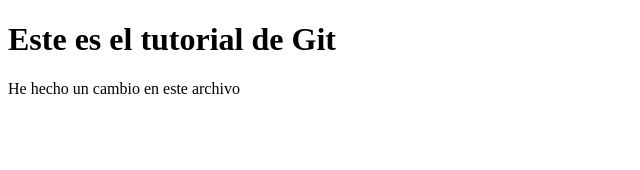
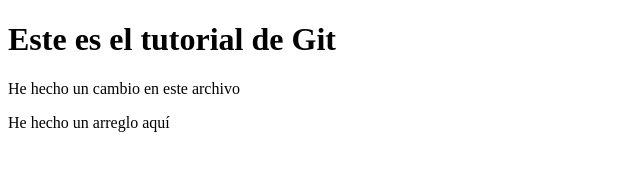
Before and after one commit to Magallon10/tutorialGitHub, a plain HTML site: page index.html in a window 1280 px wide. Shown: the whole page, without its empty margins (0-640 px from the left). Drawn offline with Linux system fonts and the light colour scheme.

Commit message:
updated html with emergency fixed

```diff
--- a/index.html
+++ b/index.html
@@ -8,5 +8,6 @@
 <body>
     <h1>Este es el tutorial de Git</h1>
     <p>He hecho un cambio en este archivo</p>
+    <p>He hecho un arreglo aquí</p>
 </body>
 </html>
```
